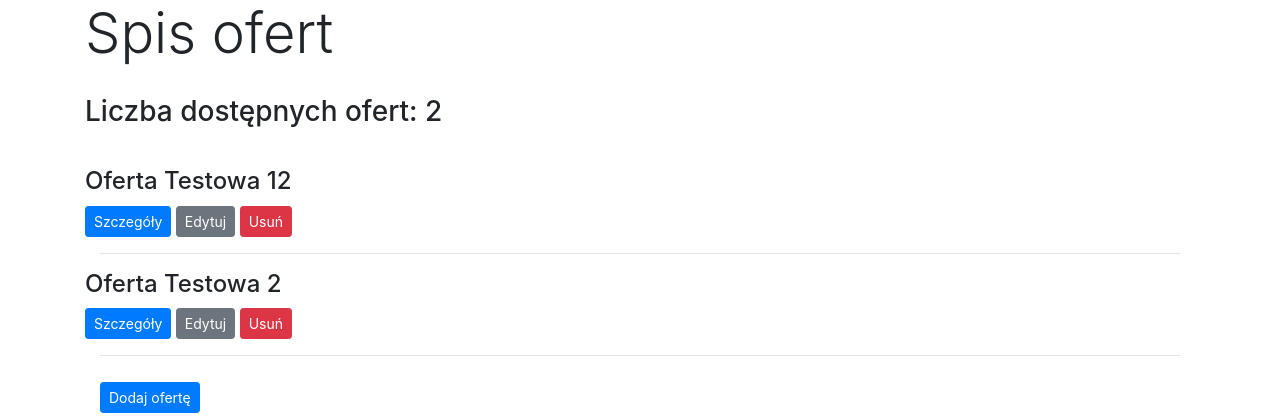
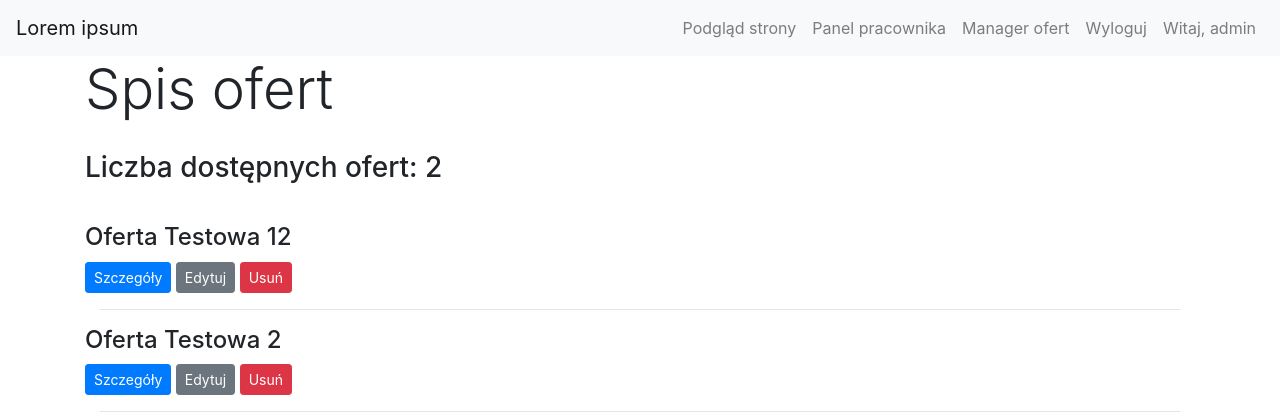
Before and after one commit to ArwenBlack/Projekt_zespolowy, a Django app: page /offerManager in a window 1280 px wide. Shown: the top 420 px of the page. Run offline with Django 3.2, Linux system fonts and the light colour scheme; a user stored in the database is signed in; data comes from the database, SQL or seed files in the repository; both versions use the stored data as it was after the commit; some libraries are stand-ins or nearby versions.

Commit message:
NavbarDash

```diff
--- a/Views/templates/dashboard.html
+++ b/Views/templates/dashboard.html
@@ -17,7 +17,7 @@
 
 
     {% block menu %}
-            {% include 'navbar.html' %}
+            {% include 'navbarDash.html' %}
         {% endblock %}
 
 </head>
--- /dev/null
+++ b/Views/templates/navbarDash.html
@@ -0,0 +1,46 @@
+<link rel="stylesheet" href="https://stackpath.bootstrapcdn.com/bootstrap/4.1.3/css/bootstrap.min.css" integrity="sha384-MCw98/SFnGE8fJT3GXwEOngsV7Zt27NXFoaoApmYm81iuXoPkFOJwJ8ERdknLPMO" crossorigin="anonymous">
+<script src="https://code.jquery.com/jquery-3.2.1.slim.min.js" ></script>
+<script src="https://cdnjs.cloudflare.com/ajax/libs/popper.js/1.12.9/umd/popper.min.js" ></script>
+<script src="https://maxcdn.bootstrapcdn.com/bootstrap/4.0.0/js/bootstrap.min.js"></script>
+
+
+<nav class="navbar navbar-expand-lg navbar-light bg-light">
+    <button class="navbar-toggler" type="button" data-toggle="collapse" data-target="#items" aria-controls="items" aria-expanded="false" aria-label="Toggle navigation">
+        <span class="navbar-toggler-icon"></span>
+    </button>
+
+    <a class="navbar-brand" href="{% url 'main_page' %}">Lorem ipsum</a>
+
+    <div class="collapse navbar-collapse" id="items">
+        <ul class="navbar-nav ml-auto mt-2 mt-lg-0">
+
+            <!--  Do obsługi użytkownika zalogowanego i niezalogowanego  -->
+            {% if user.is_authenticated %}
+                <li class="nav-item">
+                    <a class="nav-link" href="{% url 'main_page' %}">Podgląd strony</a>
+                </li>
+                <li class="nav-item">
+                    <a class="nav-link" href="{% url 'dashboard' %}">Panel pracownika</a>
+                </li>
+                <li class="nav-item">
+                    <a class="nav-link" href="{% url 'offerManager' %}">Manager ofert</a>
+                </li>
+                <li class="nav-item">
+                    <a class="nav-link" href="{% url 'logout' %}">Wyloguj</a>
+                </li>
+                <li class="nav-item">
+                    <a class="nav-link" href="#">Witaj, {{user.username}}</a>
+                </li>
+            {% else %}
+                <li class="nav-item">
+                    <a class="nav-link" href="{% url 'main_page' %}">Strona główna</a>
+                </li>
+                <li class="nav-item">
+                    <a class="nav-link" href="{% url 'login' %}">Login</a>
+                </li>
+            {% endif %}
+
+
+        </ul>
+    </div>
+</nav>
--- a/Views/templates/offer_manager.html
+++ b/Views/templates/offer_manager.html
@@ -17,6 +17,10 @@
 <body>
 
 {% if user.is_authenticated %}
+
+ {% block menu %}
+            {% include 'navbarDash.html' %}
+        {% endblock %}
 
  <div class="container" style="padding-bottom: 60px">
         <main role="main" class="pb-3">
--- a/Views/templates/offer_manager_add.html
+++ b/Views/templates/offer_manager_add.html
@@ -11,6 +11,10 @@
 {% block content %}
 
 {% load crispy_forms_tags %}
+
+ {% block menu %}
+            {% include 'navbarDash.html' %}
+        {% endblock %}
 
 <div class="container py-5">
 	<h1>Dodaj nową ofertę</h1>
--- a/Views/templates/offer_manager_details.html
+++ b/Views/templates/offer_manager_details.html
@@ -9,6 +9,9 @@
         <script src="{% static 'bootstraptagsinput.js' %}"></script>
         <link rel="stylesheet" href="{% static 'bootstraptagsinput.css'%}">
 
+     {% block menu %}
+            {% include 'navbarDash.html' %}
+        {% endblock %}
 
     <body>
         {% block side_panel %}
--- a/Views/templates/offer_manager_edit.html
+++ b/Views/templates/offer_manager_edit.html
@@ -11,6 +11,10 @@
 {% block content %}
 
 {% load crispy_forms_tags %}
+
+ {% block menu %}
+            {% include 'navbarDash.html' %}
+        {% endblock %}
 
 <div class="container py-5">
 	<h1>Edytuj</h1>
```
Also changed, not shown: Projekt_zespołowy/migrations/0002_auto_20210601_1459.py (added), db.sqlite3.
